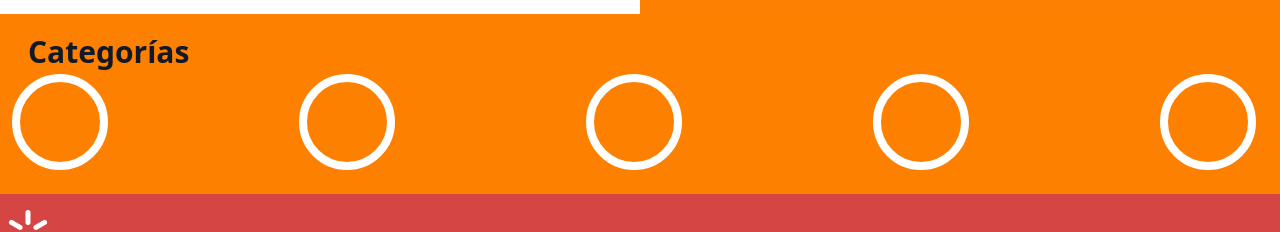
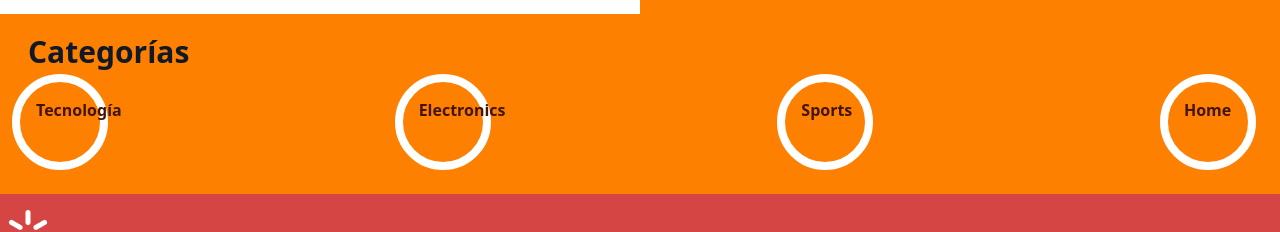
Before and after one commit to GiselleEsclasans/ProyectoMallMart_BDD2, a React (Vite) app: page / in a window 1280 px wide. Shown: the part 3621-3853 px from the top of the page. Built offline with nearby package versions, Linux system fonts and the light colour scheme.

Commit message:
category

```diff
--- a/src/components/categoryfooter.jsx
+++ b/src/components/categoryfooter.jsx
@@ -1,20 +1,32 @@
 import React from 'react';
-import { FaShoppingCart, FaUser  } from 'react-icons/fa'; // Importing shopping cart and user icons from react-icons
 import { Link } from 'react-router-dom';
-const Categoryfooter = () => {
+import PropTypes from 'prop-types';
+
+const Categoryfooter = ({ categories }) => {
   return (
     <div className='Category bg-naranjaunimet p-5 pl-2'>
+      <span className="text-3xl font-bold text-gray-900 dark:text-white m-5">Categorías</span>
+      <div className='flex flex-nowrap justify-between'>
 
-            <span className="text-3xl font-bold text-gray-900 dark:text-white m-5">Categorías</span>
-                <div className='flex flex-nowrap justify-between'>
-                    <Link onClick={() => {scroll(0, 0)}} to="/productos" className='border-8 border-white  text-orange-950 font-bold py-4 px-4 size-24 rounded-full m-1'></Link>
-                    <Link onClick={() => {scroll(0, 0)}} to="/productos" className='border-8 border-white  text-orange-950 font-bold py-4 px-4 size-24 rounded-full m-1'></Link>
-                    <Link onClick={() => {scroll(0, 0)}} to="/productos" className='border-8 border-white  text-orange-950 font-bold py-4 px-4 size-24 rounded-full m-1'></Link>
-                    <Link onClick={() => {scroll(0, 0)}} to="/productos" className='border-8 border-white  text-orange-950 font-bold py-4 px-4 size-24 rounded-full m-1'></Link>
-                    <Link onClick={() => {scroll(0, 0)}} to="/productos" className='border-8 border-white  text-orange-950 font-bold py-4 px-4 size-24 rounded-full m-1'></Link>
-                </div>
-            </div>
+          {categories.map((category, index) => (
+            <Link
+              key={index}
+              onClick={() => { window.scrollTo(0, 0); }}
+              to="/productos"
+              className='border-8 border-white text-orange-950 font-bold py-4 px-4 size-24 rounded-full m-1'
+            >
+              {category}
+            </Link>
+          ))
+        }
+      </div>
+    </div>
   );
 }
 
+// Definición de PropTypes
+Categoryfooter.propTypes = {
+  categories: PropTypes.arrayOf(PropTypes.string).isRequired,
+};
+
 export default Categoryfooter;
--- a/src/pages/Cart.jsx
+++ b/src/pages/Cart.jsx
@@ -5,11 +5,13 @@ import ProductcardOnCart from '../components/ProductcardOnCart';
 function Cart() {
     const { cart } = useCart();
 
-
+    // Calcular el costo total
     const totalCost = cart.reduce((total, item) => total + (item.product.price * item.quantity), 0);
 
+    // Calcular la cantidad total de productos
+    const totalQuantity = cart.reduce((total, item) => total + item.quantity, 0);
+
     const handleBuy = () => {
-
         alert('Compra realizada con éxito!');
     };
 
@@ -27,6 +29,7 @@ function Cart() {
                     ))}
                     <div className="flex justify-between items-center p-5">
                         <span className="text-2xl font-bold text-gray-900 dark:text-black">Sub total: ${totalCost.toFixed(2)}</span>
+                        <span className="text-xl font-bold text-gray-900 dark:text-black">Cantidad total: {totalQuantity}</span>
                         <button
                             onClick={handleBuy}
                             className="bg-rojoencendido text-white px-4 py-2 rounded"
--- a/src/pages/HomePage.jsx
+++ b/src/pages/HomePage.jsx
@@ -42,6 +42,14 @@ const products = [
     }
 ];
 
+const categories = [
+    "Tecnología",
+    "Electronics",
+    "Sports",
+    "Home"
+];
+
+
 function HomePage() {
     const { user } = useAuth();
 
@@ -63,7 +71,8 @@ function HomePage() {
                         </div>
                         <Rightmediumproductcard />
                     </div>
-                    <Categoryfooter />
+
+                    <Categoryfooter categories={categories}/>
             {user ? (
 
                 <div className='R2 flex mb-0 '>
--- a/src/pages/Product.jsx
+++ b/src/pages/Product.jsx
@@ -3,6 +3,7 @@ import React from 'react';
 import Categoryfooter from '../components/categoryfooter';
 import Miniproductcard from '../components/miniproductcard';
 import Productcard from '../components/productcard';
+
 
 const products = [
     {
@@ -39,6 +40,14 @@ const products = [
     }
 ];
 
+const categories = [
+    "Tecnología",
+    "Electronics",
+    "Sports",
+    "Home"
+];
+
+
 function Product() {
     const { productId } = useParams();
 
@@ -64,7 +73,7 @@ function Product() {
             <div className="product flex flex-col md:flex-row justify-center items-center">
                 {}
             </div>
-            <Categoryfooter />
+            <Categoryfooter categories={categories}/>
         </div>
     );
 }
--- a/src/pages/Products.jsx
+++ b/src/pages/Products.jsx
@@ -2,6 +2,7 @@ import React, { useState } from 'react';
 import { Link } from 'react-router-dom';
 import logo from '../img/logo2.png';
 import Productformat2 from '../components/Productformat2';
+import Categoryfooter from '../components/categoryfooter';
 
 const products = [
     {
@@ -11,6 +12,8 @@ const products = [
         "name": "Lift Mouse Logitech ",
         "rating": 4.5,
         "description": "Descripción del Producto"
+
+
     },
     {
         "image": "https://example.com/smartphone.jpg",
@@ -38,13 +41,25 @@ const products = [
     }
 ];
 
+const categories = [
+    "Tecnología",
+    "Electronics",
+    "Sports",
+    "Home"
+];
+
+
+
+
 function Products() {
     const [searchTerm, setSearchTerm] = useState('');
+    const [selectedCategory, setSelectedCategory] = useState(''); // Estado para la categoría seleccionada
 
-
-    const filteredProducts = products.filter(product =>
-        product.name.toLowerCase().includes(searchTerm.toLowerCase())
-    );
+    const filteredProducts = products.filter(product => {
+        const matchesSearch = product.name.toLowerCase().includes(searchTerm.toLowerCase());
+        const matchesCategory = selectedCategory ? product.category === selectedCategory : true; // Filtrar por categoría si está seleccionada
+        return matchesSearch && matchesCategory;
+    });
 
     return (
         <div className='Products'>
@@ -65,25 +80,30 @@ function Products() {
                                 <svg className="w-4 h-4" aria-hidden="true" xmlns="http://www.w3.org/2000/svg" fill="none" viewBox="0 0 20 20">
                                     <path stroke="currentColor" strokeLinecap="round" strokeLinejoin="round" strokeWidth="2" d="m19 19-4-4m0-7A7 7 0 1 1 1 8a7 7 0 0 1 14 0Z"/>
                                 </svg>
-                                <span className="sr-only">Search</span>
-                            </button>
+                                <span className="sr-only">Search</span></button>
                         </div>
                     </div>
                 </form>
             </div>
 
             <ul className="flex flex-wrap justify-center text-sm font-medium text-center text-gray-500 dark:text-gray-400 m-5">
+                {categories.map(category => (
+                    <li key={category} className="me-2">
+                        <button
+                            onClick={() => setSelectedCategory(category)}
+                            className={`inline-block px-4 py-3 rounded-lg ${selectedCategory === category ? 'text-white bg-moradooscuro' : 'hover:text-gray-900 hover:bg-gray-100 dark:hover:bg-morarosa dark:hover:text-white'}`}
+                        >
+                            {category}
+                        </button>
+                    </li>
+                ))}
                 <li className="me-2">
-                    <a href="#" className="inline-block px-4 py-3 text-white bg-moradooscuro rounded-lg active" aria-current="page">Categoría 1</a>
-                </li>
-                <li className="me-2">
-                    <a href="#" className="inline-block px-4 py-3 rounded-lg hover:text-gray-900 hover:bg-gray-100 dark:hover:bg-morarosa dark:hover:text-white"> Categoría 2</a>
-                </li>
-                <li className="me-2">
-                    <a href="#" className="inline-block px-4 py-3 rounded-lg hover:text-gray-900 hover:bg-gray-100 dark:hover:bg-morarosa dark:hover:text-white">Categoría 3</a>
-                </li>
-                <li className="me-2">
-                    <a href="#" className="inline-block px-4 py-3 rounded-lg hover:text-gray-900 hover:bg-gray-100 dark:hover:bg-morarosa dark:hover:text-white">Categoría 4</a>
+                    <button
+                        onClick={() => setSelectedCategory('')}
+                        className={`inline-block px-4 py-3 rounded-lg ${selectedCategory === '' ? 'text-white bg-moradooscuro' : 'hover:text-gray-900 hover:bg-gray-100 dark:hover:bg-morarosa dark:hover:text-white'}`}
+                    >
+                        Todos
+                    </button>
                 </li>
             </ul>
 
@@ -93,16 +113,7 @@ function Products() {
                 ))}
             </div>
 
-            <div className='Category bg-naranjaunimet p-5'>
-                <span className="text-3xl font-bold text-gray-900 dark:text-white m-5">Categorías</span>
-                <div className='flex flex-nowrap justify-between'>
-                    <Link onClick={() => {scroll(0, 0)}} to="/productos" className='border-8 border-white text-orange-950 font-bold py-4 px-4 size-24 rounded-full m-1'></Link>
-                    <Link onClick={() => {scroll(0, 0)}} to="/productos" className='border-8 border-white text-orange-950 font-bold py-4 px-4 size-24 rounded-full m-1'></Link>
-                    <Link onClick={() => {scroll(0, 0)}} to="/productos" className='border-8 border-white text-orange-950 font-bold py-4 px-4 size-24 rounded-full m-1'></Link>
-                    <Link onClick={() => {scroll(0, 0)}} to="/productos" className='border-8 border-white text-orange-950 font-bold py-4 px-4 size-24 rounded-full m-1'></Link>
-                    <Link onClick={() => {scroll(0, 0)}} to="/productos" className='border-8 border-white text-orange-950 font-bold py-4 px-4 size-24 rounded-full m-1'></Link>
-                </div>
-            </div>
+            <Categoryfooter categories={categories}/>
         </div>
     );
 }
```
